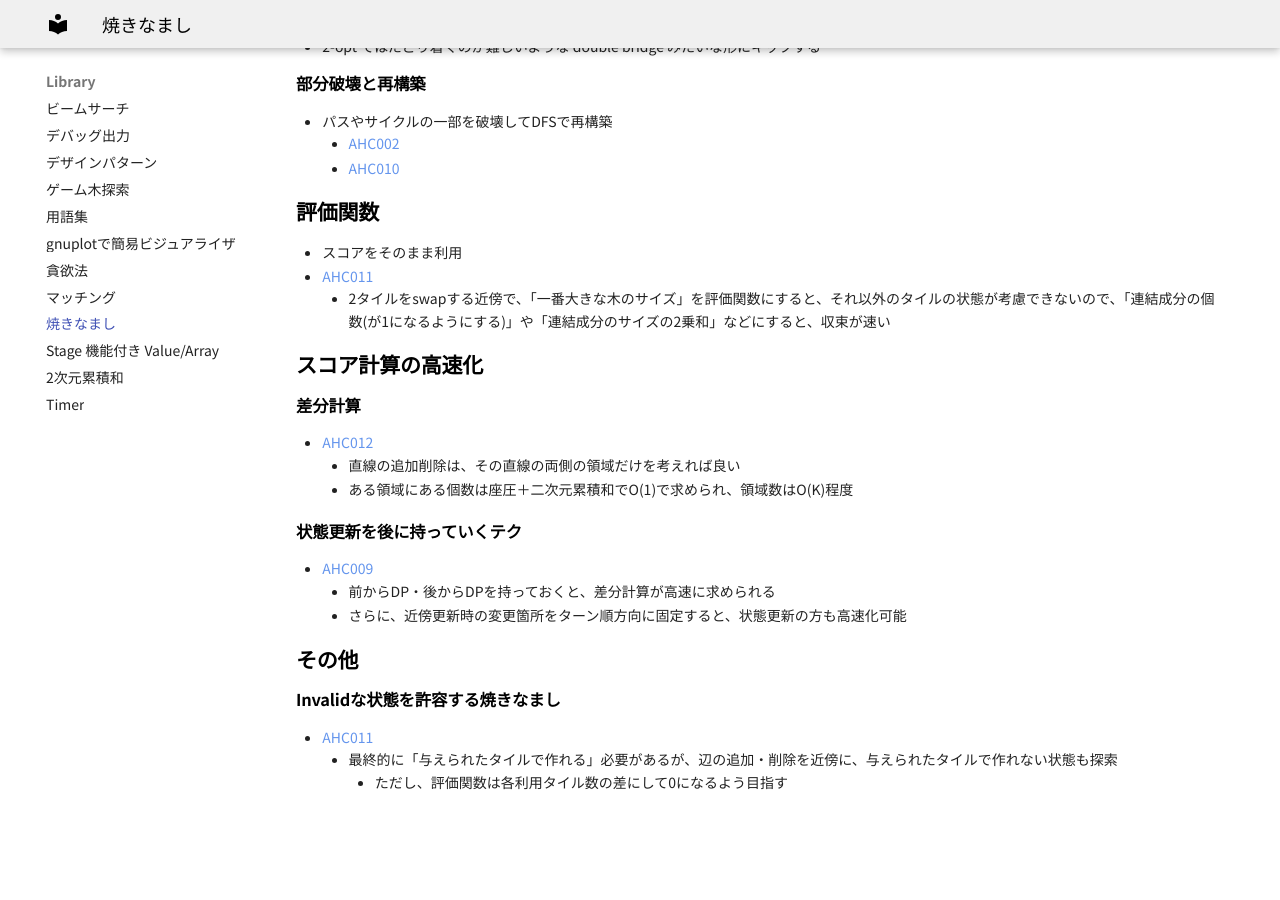
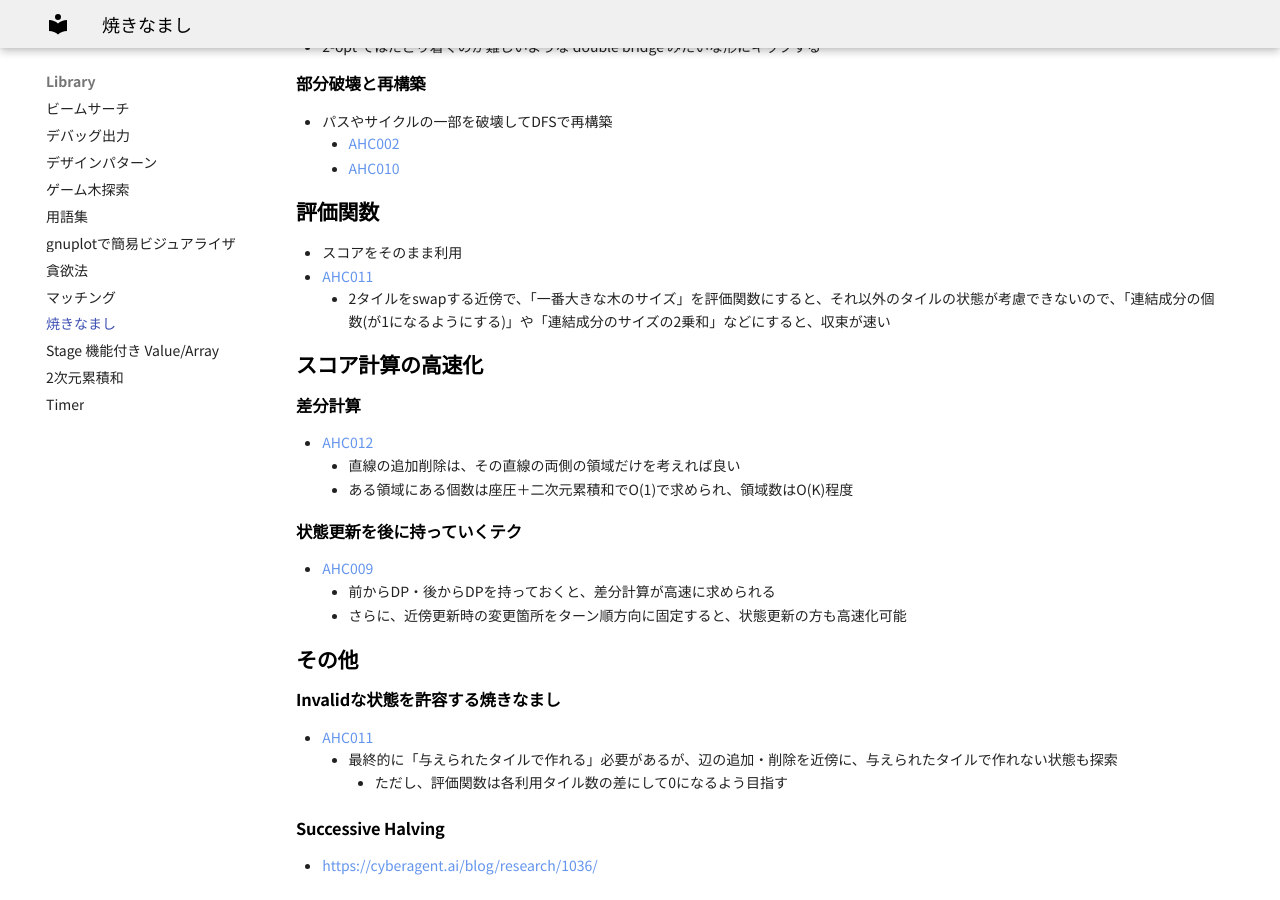
Before and after one commit to jetbead/AtCoderHeuristicContestMemo, an MkDocs documentation site: the page built from docs/Library/sa.md, in a window 1280 px wide and 900 px high, scrolled down 1525 px. Built offline with MkDocs 1.6.1 and Material for MkDocs 9.7.7, drawn with Linux system fonts in a browser that asks for light colours; some web fonts are replaced; before the commit the page ends 2351 px from its top, so only the background shows below that.

Commit message:
modify sa

```diff
--- a/docs/Library/sa.md
+++ b/docs/Library/sa.md
@@ -91,3 +91,7 @@
 - [AHC011](../ContestMemo/ahc011.md)
   - 最終的に「与えられたタイルで作れる」必要があるが、辺の追加・削除を近傍に、与えられたタイルで作れない状態も探索
     - ただし、評価関数は各利用タイル数の差にして0になるよう目指す
+
+### Successive Halving
+
+- https://cyberagent.ai/blog/research/1036/
```
